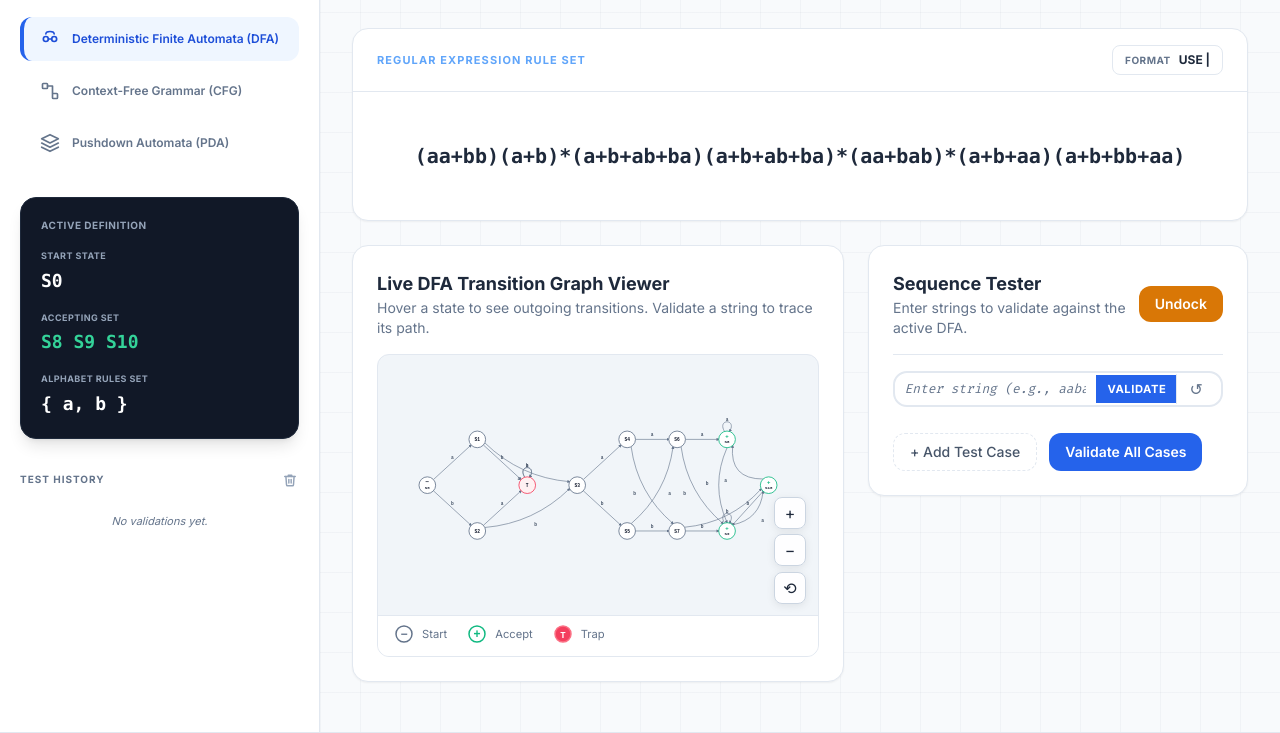
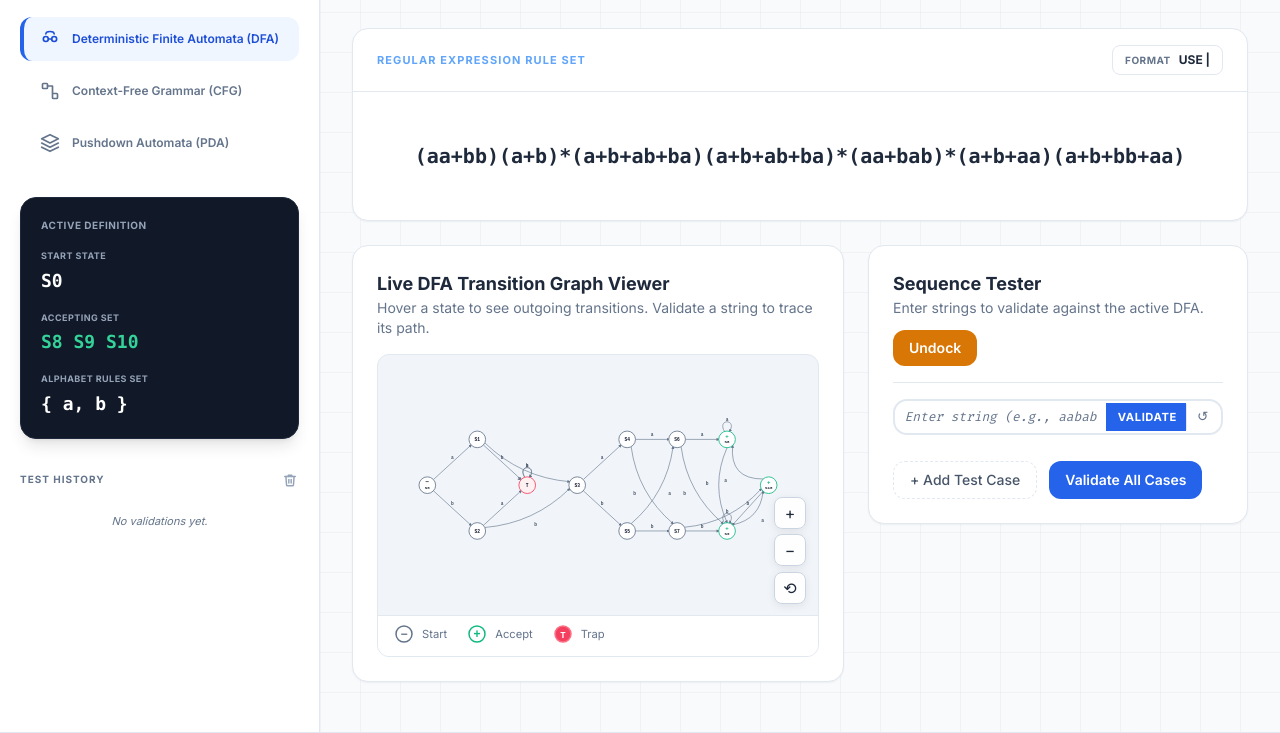
Before and after one commit to Leo3423/Automata-Theory, a plain HTML site: page DFA_Tester.html in a window 1280 px wide. Both pictures are taken after a click on the button "Dock to Side". Shown: the part 68-801 px from the top of the page. Drawn offline with nearby package versions, Linux system fonts and the light colour scheme.

Commit message:
fix: prevent sequence tester layout overflow in docked mode by using min-width constraints

```diff
--- a/DFA_Tester_CSS.css
+++ b/DFA_Tester_CSS.css
@@ -353,6 +353,8 @@ code, pre {
     overflow: hidden;
     background: var(--app-panel-bg);
     transition: border-color 150ms ease, box-shadow 150ms ease;
+    min-width: 0;
+    width: 100%;
 }
 
 .test-row-inner:focus-within {
@@ -625,7 +627,7 @@ svg text.graph-label {
 
 .dfa-layout-docked {
     display: grid;
-    grid-template-columns: 1fr minmax(300px, 380px);
+    grid-template-columns: 1fr minmax(280px, 380px);
     gap: 1.5rem;
     align-items: start;
 }
@@ -633,17 +635,24 @@ svg text.graph-label {
 .dfa-layout-docked #dfa-tester-card {
     max-height: 80vh;
     overflow-y: auto;
+    overflow-x: hidden;
     position: sticky;
     top: 1rem;
+    min-width: 0;
+}
+
+.dfa-layout-docked #dfa-tester-card > div:first-child {
+    flex-direction: column !important;
+    align-items: flex-start !important;
+    gap: 0.75rem !important;
 }
 
 .dfa-layout-docked #dfa-tester-card .test-row {
-    grid-template-columns: minmax(0, 1fr) auto auto;
-    gap: 0.35rem;
+    min-width: 0;
 }
 
 .dfa-layout-docked #dfa-tester-card .result-cell {
-    grid-column: 1 / -1;
+    min-width: 0;
 }
 
 .dfa-layout-docked #dfa-tester-card .test-row-input {
@@ -656,6 +665,17 @@ svg text.graph-label {
     padding: 0.35rem 0.6rem;
 }
 
+.dfa-layout-docked #dfa-tester-card .test-row-actions {
+    gap: 0.2rem;
+    padding: 0 0.15rem;
+}
+
+.dfa-layout-docked #dfa-tester-card .btn-remove-row {
+    width: 1.6rem;
+    height: 1.6rem;
+    font-size: 0.85rem;
+}
+
 @media (max-width: 1023px) {
     .dfa-layout-docked {
         grid-template-columns: 1fr;
```
